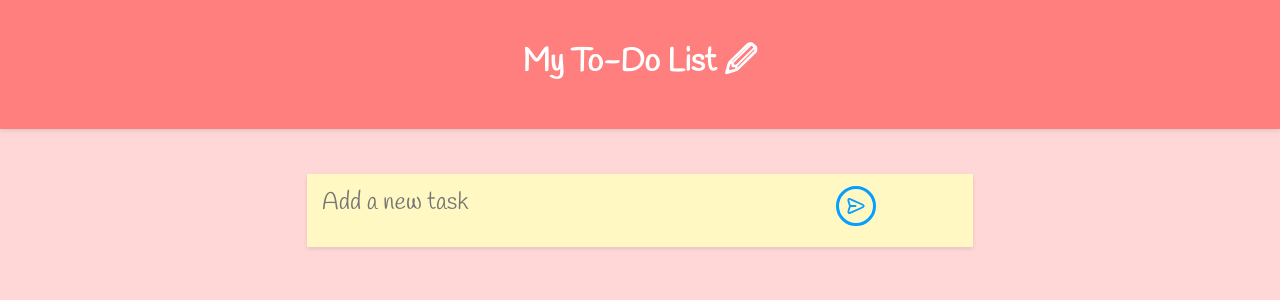
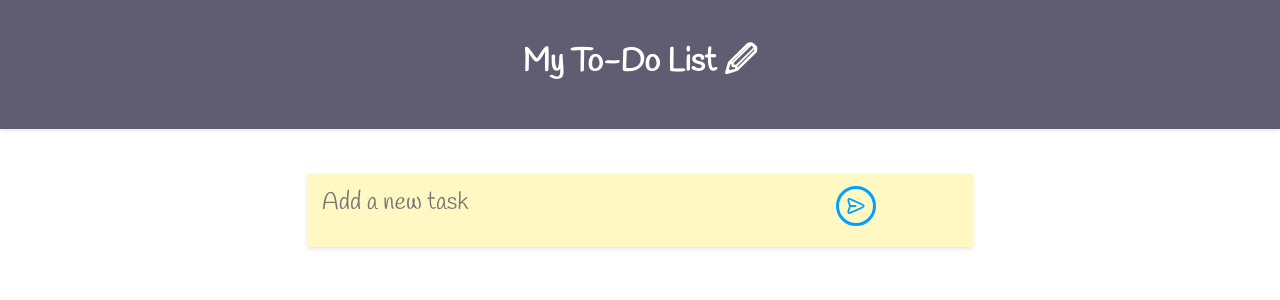
Before and after one commit to Novaxux/to-do_list_front, a React (Vite) app: page / in a window 1280 px wide. Shown: the top 300 px of the page. Built offline with nearby package versions, Linux system fonts and the light colour scheme.

Commit message:
style changes

```diff
--- a/src/index.css
+++ b/src/index.css
@@ -1,8 +1,8 @@
 @import url('https://fonts.googleapis.com/css2?family=Handlee&display=swap');
 :root{
-  --secondary-color: #ffd7d7;
+  --primary-color: #26213fba;
+  --secondary-color: #ffffff;
   --sheet-color: #fff8c3;
-  --primary-color: #ff5e5eba;
   --main-font-style: 'Handlee', cursive;
   --main-font-color: #333333;
   --main-box-shadow: 0 2px 4px rgba(0, 0, 0, 0.1);
```
